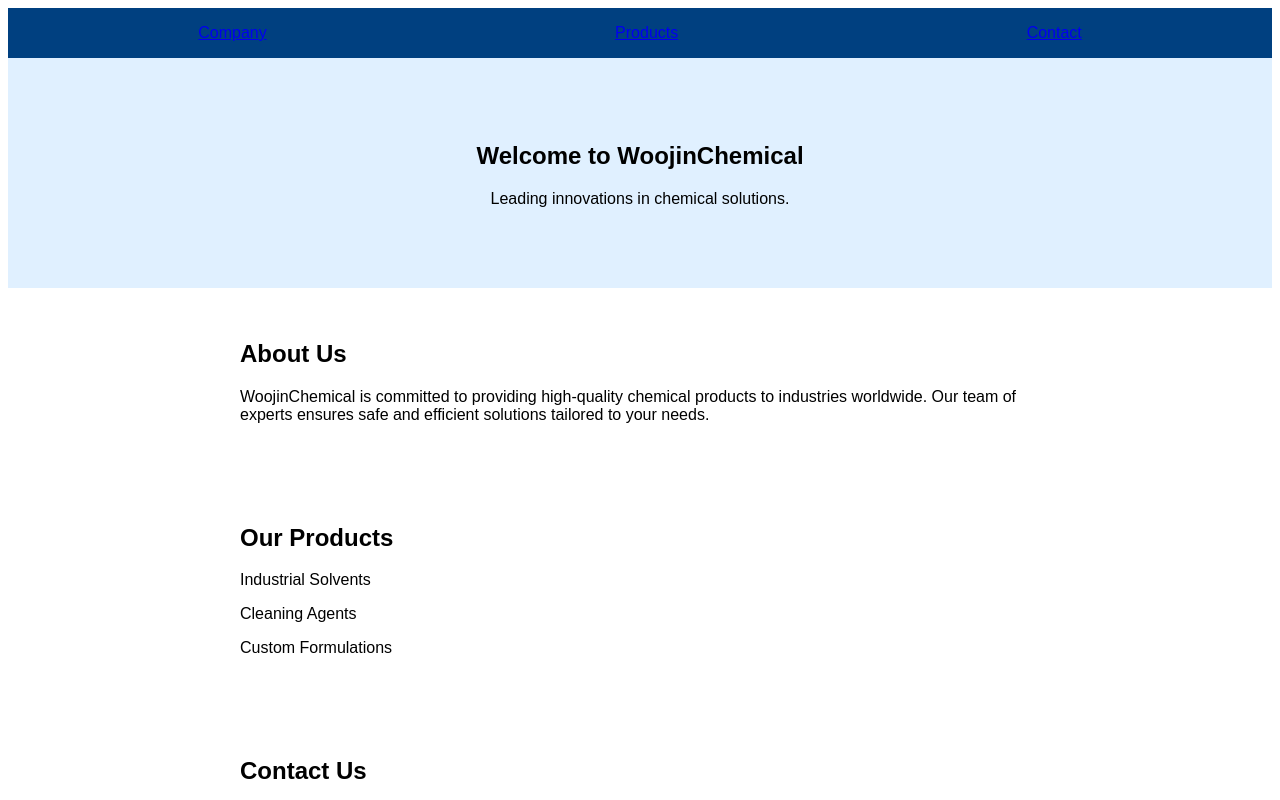
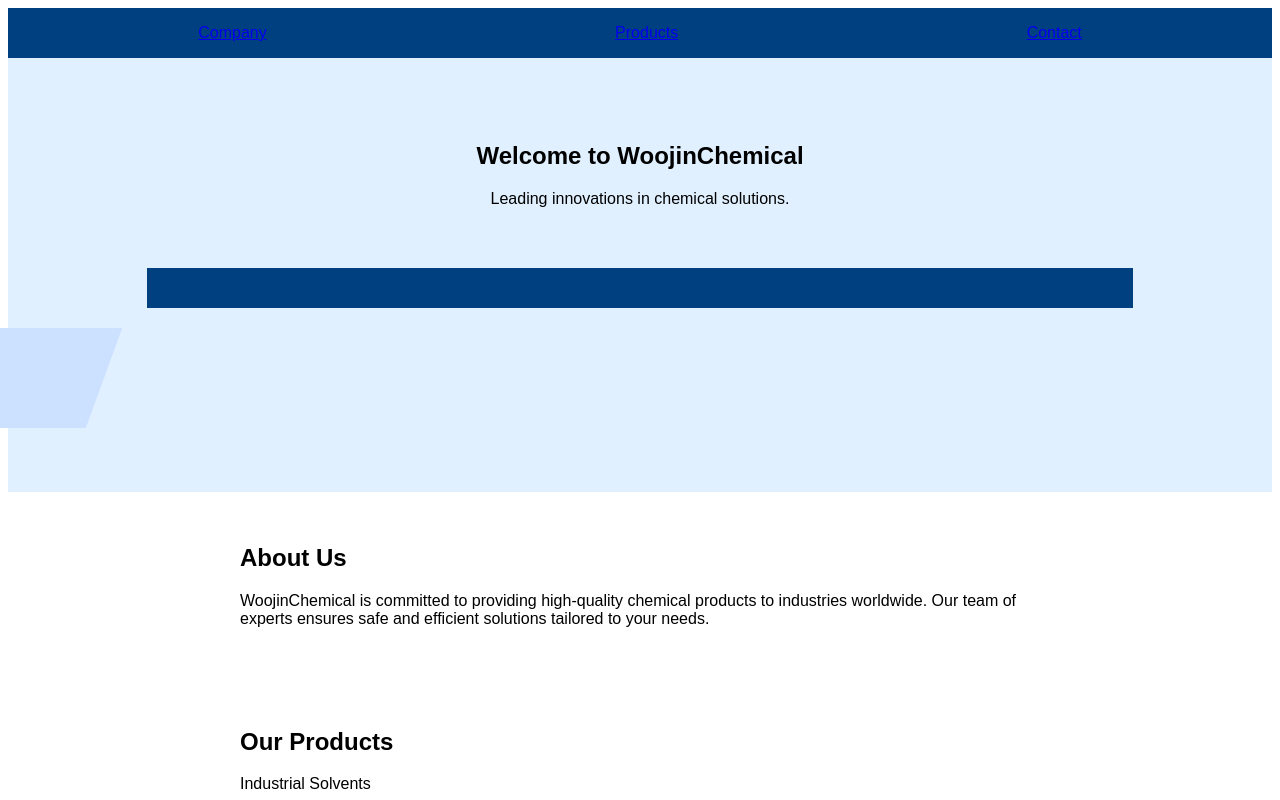
Before and after one commit to BO3957/WoojinChemical, a Next.js app: page / in a window 1280 px wide. Shown: the top 800 px of the page. Built offline with nearby package versions, Linux system fonts and the light colour scheme.

Commit message:
Add shape styles and adjust positions

```diff
--- a/pages/index.js
+++ b/pages/index.js
@@ -21,6 +21,8 @@
         <section className={styles['chem-hero']}>
           <h1>Welcome to WoojinChemical</h1>
           <p>Leading innovations in chemical solutions.</p>
+          <div className={styles.rectangle}></div>
+          <div className={styles.parallelogram}></div>
         </section>
         <section id="intro" className={styles['chem-intro']}>
           <h2>About Us</h2>
--- a/styles/Home.module.css
+++ b/styles/Home.module.css
@@ -55,3 +55,20 @@
   margin-bottom: 1rem;
   padding: 0.5rem;
 }
+
+.rectangle {
+  width: 80%;
+  height: 40px;
+  background-color: #004080;
+  margin: 60px auto 0;
+}
+
+.parallelogram {
+  width: 280px;
+  height: 100px;
+  background-color: #cce0ff;
+  transform: skewX(-20deg);
+  position: relative;
+  left: -200px;
+  margin-top: 20px;
+}
```
